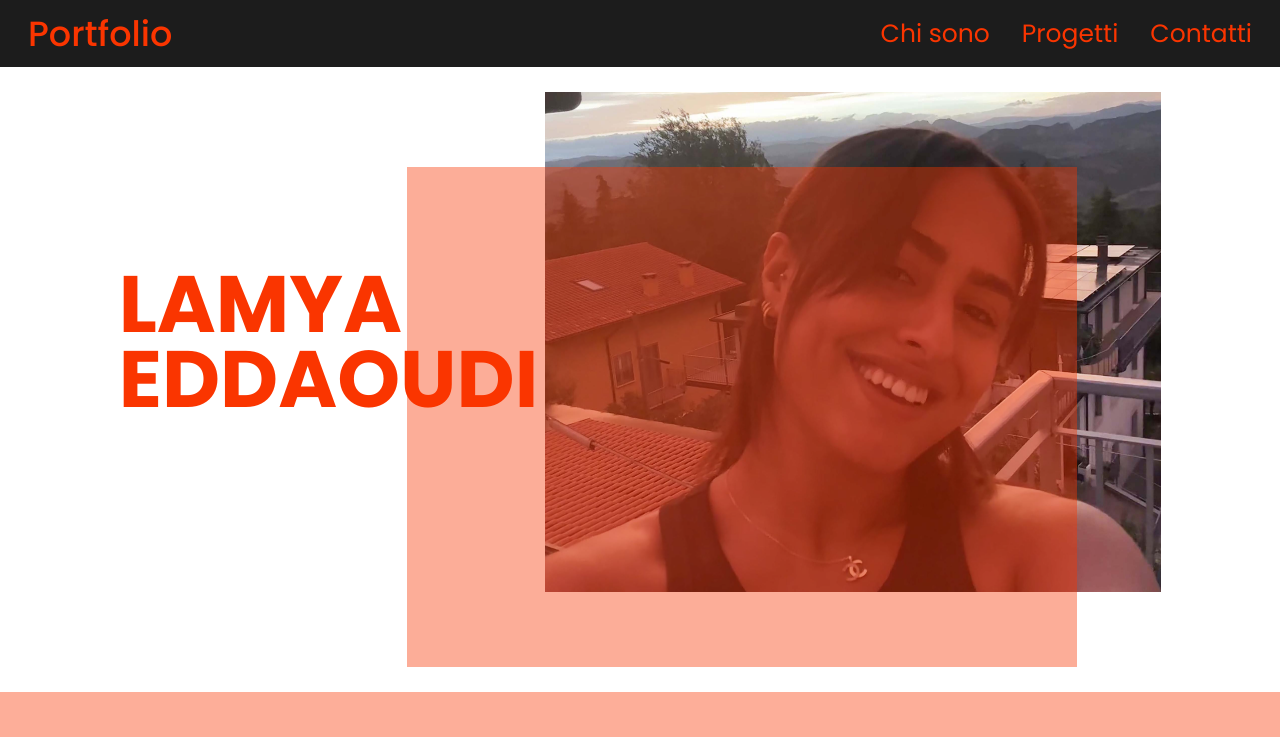
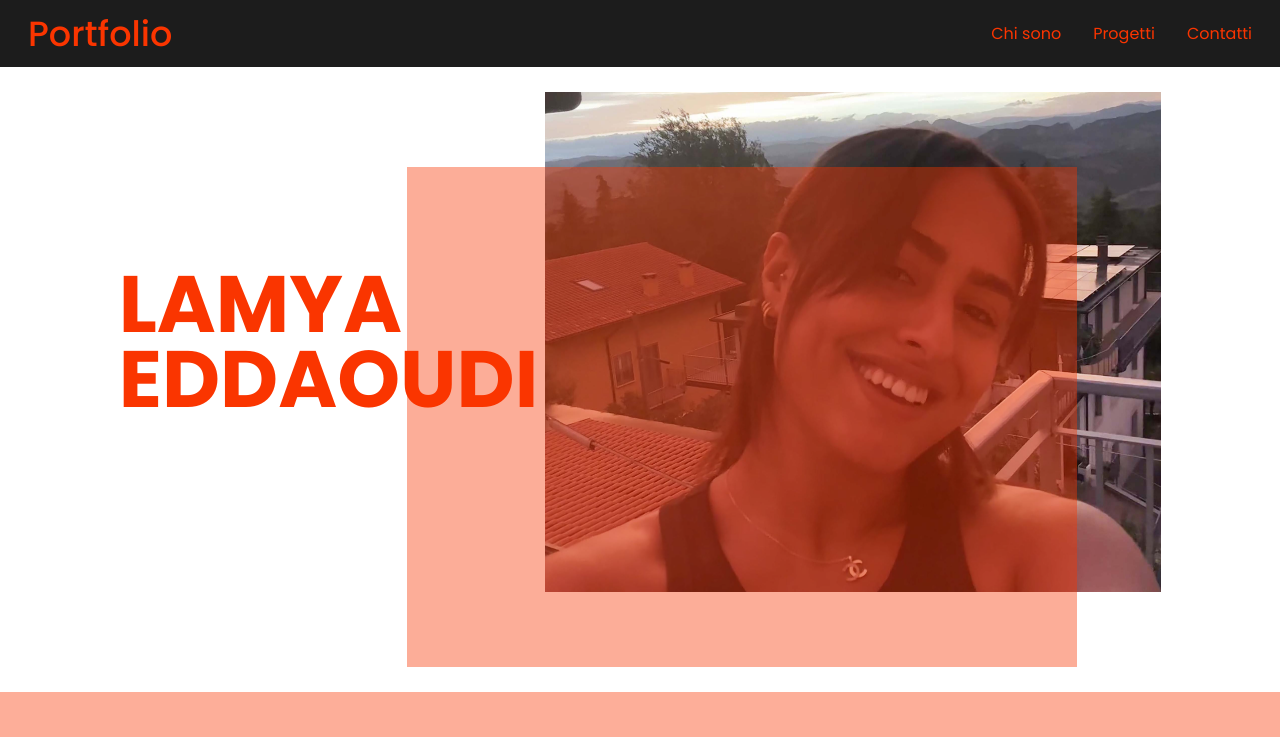
Before and after one commit to lamya-eddaoudi/miosito2, a plain HTML site: page index.html in a window 1280 px wide. Shown: the top 737 px of the page. Drawn offline with Linux system fonts and the light colour scheme.

Commit message:
cambio font hamburger

```diff
--- a/css/style.css
+++ b/css/style.css
@@ -173,21 +173,20 @@ html, body {
   display: flex;
 }
 
-/*TESTI E COLORI*/
-.font-1 {
+/*font_header*/
+.font-hamburge {
   font-size: 25px;
   line-height: 25px;
 }
-
-.font-2 {
-  font-size: 80px;
-  line-height: 75px;
-}
-
 .font-portfolio {
   font-size: 35px;
   line-height: 35px;
   font-weight: 500;
+}
+/*TESTI E COLORI*/
+.font-2 {
+  font-size: 80px;
+  line-height: 75px;
 }
 
 .font-testi {
--- a/index.html
+++ b/index.html
@@ -22,13 +22,13 @@
       <!-- Menu Desktop -->
       <div class="col-12 col-lg-10 d-none d-lg-flex justify-content-end align-items-center">
         <ul class="nav-list">
-          <li class="nav-item font-1 color-red">
+          <li class="nav-item font-hamburger color-red">
             <a href="#chi-sono" class="nav-link">Chi sono</a>
           </li>
-          <li class="nav-item font-1 color-red">
+          <li class="nav-item font-hamburger color-red">
             <a href="#progetti" class="nav-link">Progetti</a>
           </li>
-          <li class="nav-item font-1 color-red">
+          <li class="nav-item font-hamburger color-red">
             <a href="#contatti" class="nav-link">Contatti</a>
           </li>
         </ul>
```
